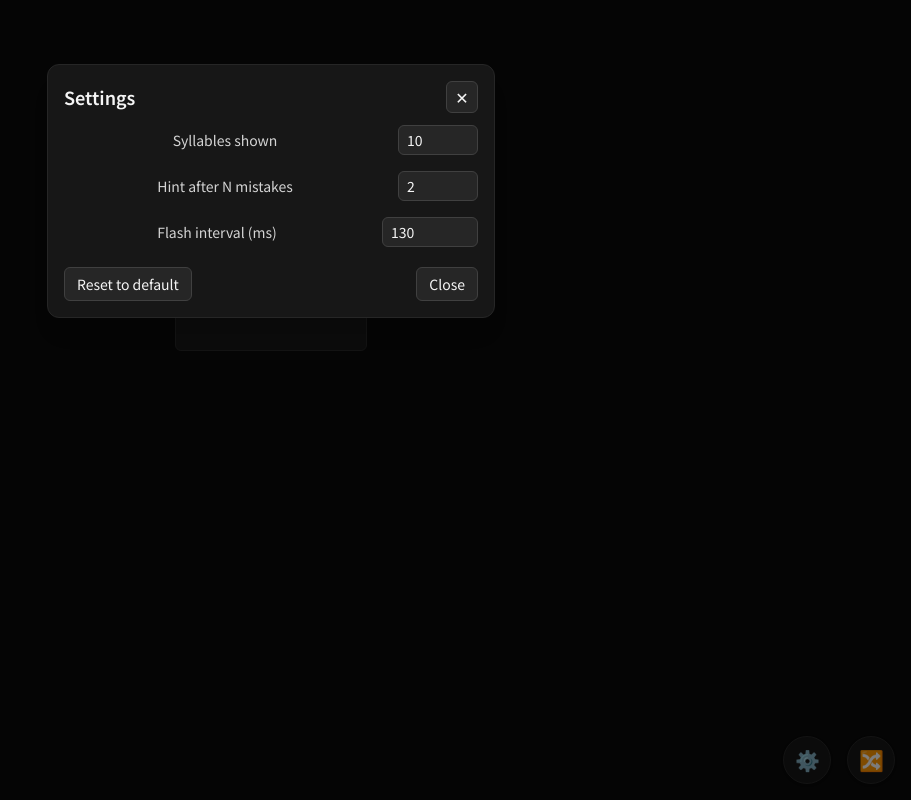
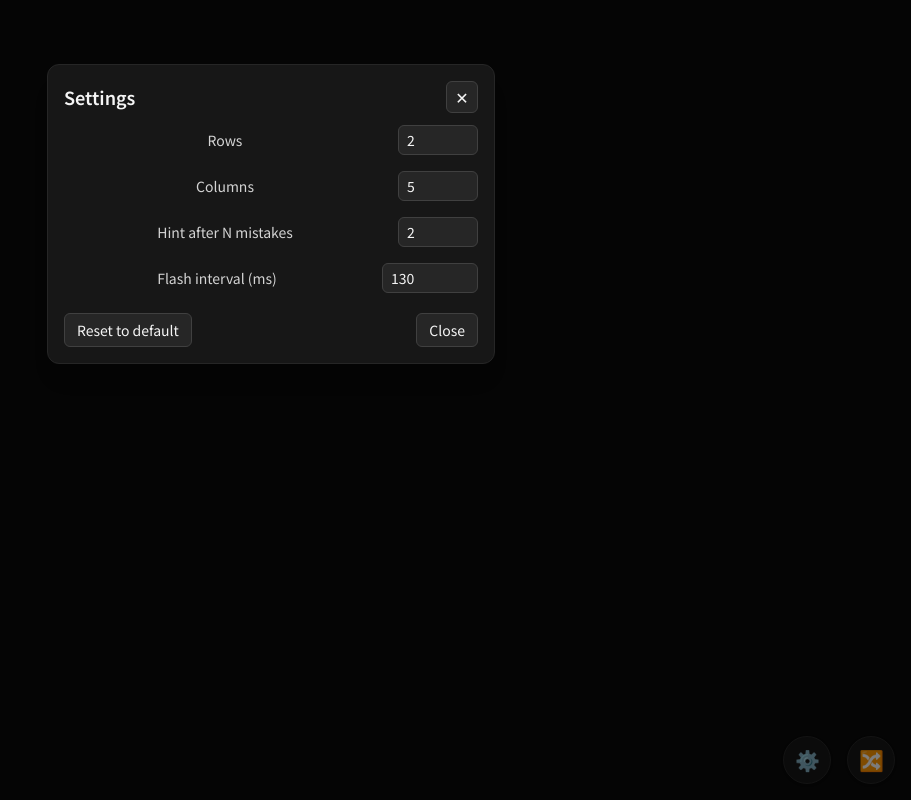
Before and after one commit to paltin/katakana, a React (Vite) app: page / in a window 1280 px wide. Both pictures are taken after a click on the button "⚙️". Shown: the whole page, without its empty margins (369-1280 px from the left). Built offline with nearby package versions, Linux system fonts and the light colour scheme.

Commit message:
feat(settings): switch to rows/cols; derive selection size from rows*cols; set Noto Serif JP font on kana tiles

```diff
--- a/src/components/KanaTile.tsx
+++ b/src/components/KanaTile.tsx
@@ -9,7 +9,7 @@ type Props = {
 
 export function KanaTile({ kana, romaji, isCurrent, flash }: Props) {
   const base =
-    "w-[3.575rem] md:w-[4.29rem] aspect-square grid place-items-center rounded-xl text-6xl transition";
+    "w-[3.575rem] md:w-[4.29rem] aspect-square grid place-items-center rounded-xl text-6xl transition [font-family:'Noto Serif JP']";
   const visual = isCurrent
     ? `${base} border ${flash ? 'ring-2 ring-neutral-300' : ''} border-neutral-600 bg-neutral-900 hover:-translate-y-0.5 hover:bg-neutral-800`
     : `${base} border border-transparent bg-transparent`;
--- a/src/components/SettingsPanel.tsx
+++ b/src/components/SettingsPanel.tsx
@@ -26,13 +26,25 @@ export function SettingsPanel({ open, onClose }: Props) {
 
         <div className="space-y-4">
           <label className="grid grid-cols-[1fr_auto] items-center gap-3">
-            <span className="text-sm text-neutral-300">Syllables shown</span>
+            <span className="text-sm text-neutral-300">Rows</span>
             <input
               type="number"
-              min={4}
-              max={25}
-              value={settings.selectionCount}
-              onChange={(e) => update({ selectionCount: Number(e.target.value) })}
+              min={1}
+              max={5}
+              value={settings.rows}
+              onChange={(e) => update({ rows: Number(e.target.value) })}
+              className="w-20 rounded-md border border-neutral-700 bg-neutral-800 px-2 py-1 text-sm"
+            />
+          </label>
+
+          <label className="grid grid-cols-[1fr_auto] items-center gap-3">
+            <span className="text-sm text-neutral-300">Columns</span>
+            <input
+              type="number"
+              min={1}
+              max={10}
+              value={settings.cols}
+              onChange={(e) => update({ cols: Number(e.target.value) })}
               className="w-20 rounded-md border border-neutral-700 bg-neutral-800 px-2 py-1 text-sm"
             />
           </label>
--- a/src/hooks/useTrainer.ts
+++ b/src/hooks/useTrainer.ts
@@ -37,7 +37,7 @@ export function useTrainer(): TrainerReturn {
   const [, setAttempts] = useState(0);
   const [showHint, setShowHint] = useState(false);
 
-  const selection: Kana[] = useMemo(() => pickRandom(KATAKANA, settings.selectionCount), [seed, settings.selectionCount]);
+  const selection: Kana[] = useMemo(() => pickRandom(KATAKANA, settings.rows * settings.cols), [seed, settings.rows, settings.cols]);
   const current = selection[currentIndex];
   const total = selection.length;
   const isLast = currentIndex >= Math.max(0, total - 1);
--- a/src/settings.ts
+++ b/src/settings.ts
@@ -1,11 +1,13 @@
 export type Settings = {
-  selectionCount: number; // how many kana to show
+  rows: number; // number of rows
+  cols: number; // characters per row
   hintThreshold: number; // wrong tries before showing hint
   flashIntervalMs: number; // visual flash step
 };
 
 export const DEFAULT_SETTINGS: Settings = {
-  selectionCount: 10,
+  rows: 2,
+  cols: 5,
   hintThreshold: 2,
   flashIntervalMs: 130,
 };
@@ -36,8 +38,14 @@ function clamp(n: number, min: number, max: number) {
 }
 
 function sanitizeSettings(obj: any): Settings {
-  const selectionCount = clamp(Number(obj?.selectionCount ?? DEFAULT_SETTINGS.selectionCount), 4, 25);
+  // Backward compatibility: if old selectionCount present, derive rows/cols
+  const legacyCount = obj?.selectionCount;
+  const derivedRows = legacyCount ? 2 : DEFAULT_SETTINGS.rows;
+  const derivedCols = legacyCount ? Math.ceil(Number(legacyCount) / derivedRows) : DEFAULT_SETTINGS.cols;
+
+  const rows = clamp(Number(obj?.rows ?? derivedRows), 1, 5);
+  const cols = clamp(Number(obj?.cols ?? derivedCols), 1, 10);
   const hintThreshold = clamp(Number(obj?.hintThreshold ?? DEFAULT_SETTINGS.hintThreshold), 1, 3);
   const flashIntervalMs = clamp(Number(obj?.flashIntervalMs ?? DEFAULT_SETTINGS.flashIntervalMs), 80, 300);
-  return { selectionCount, hintThreshold, flashIntervalMs };
+  return { rows, cols, hintThreshold, flashIntervalMs };
 }
```
